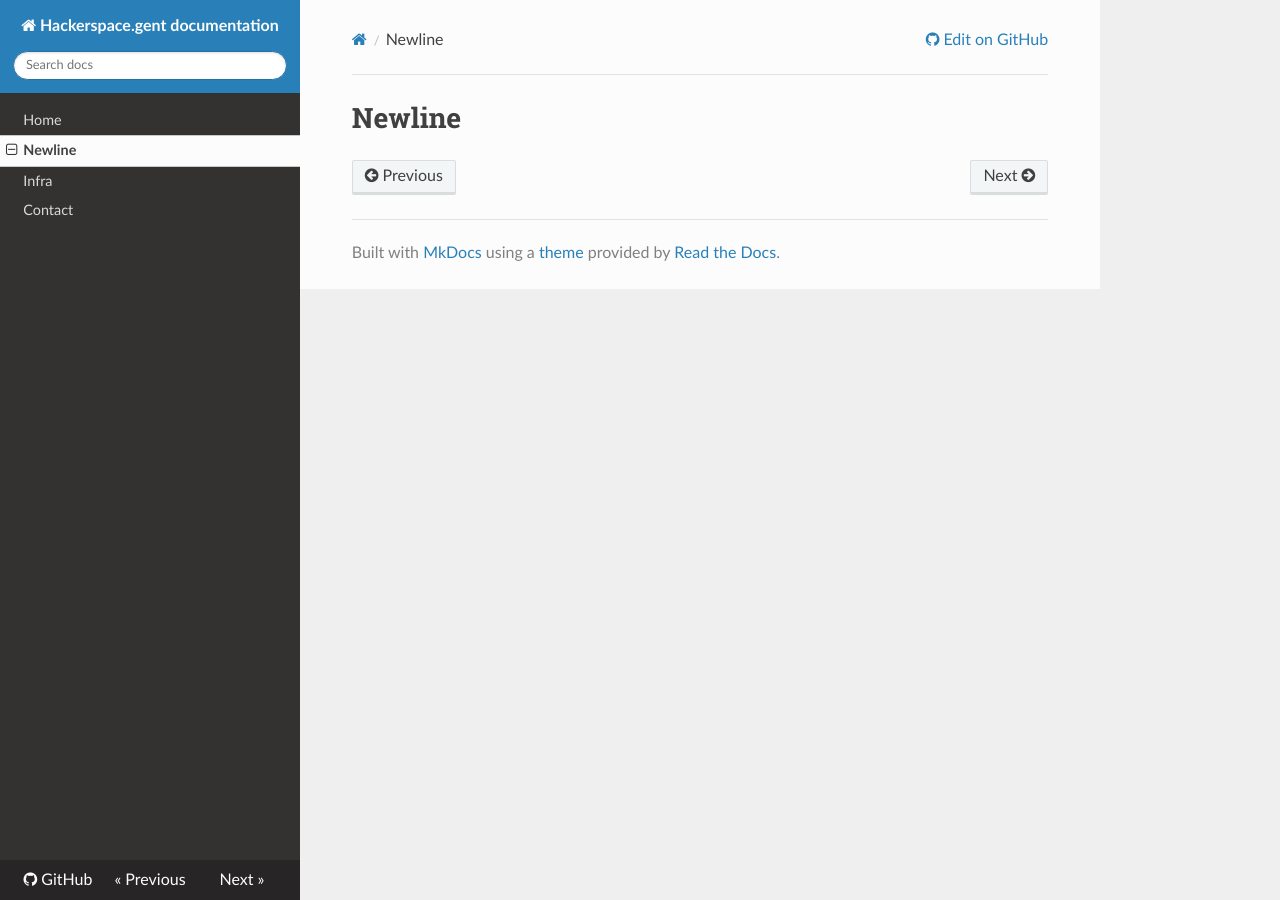
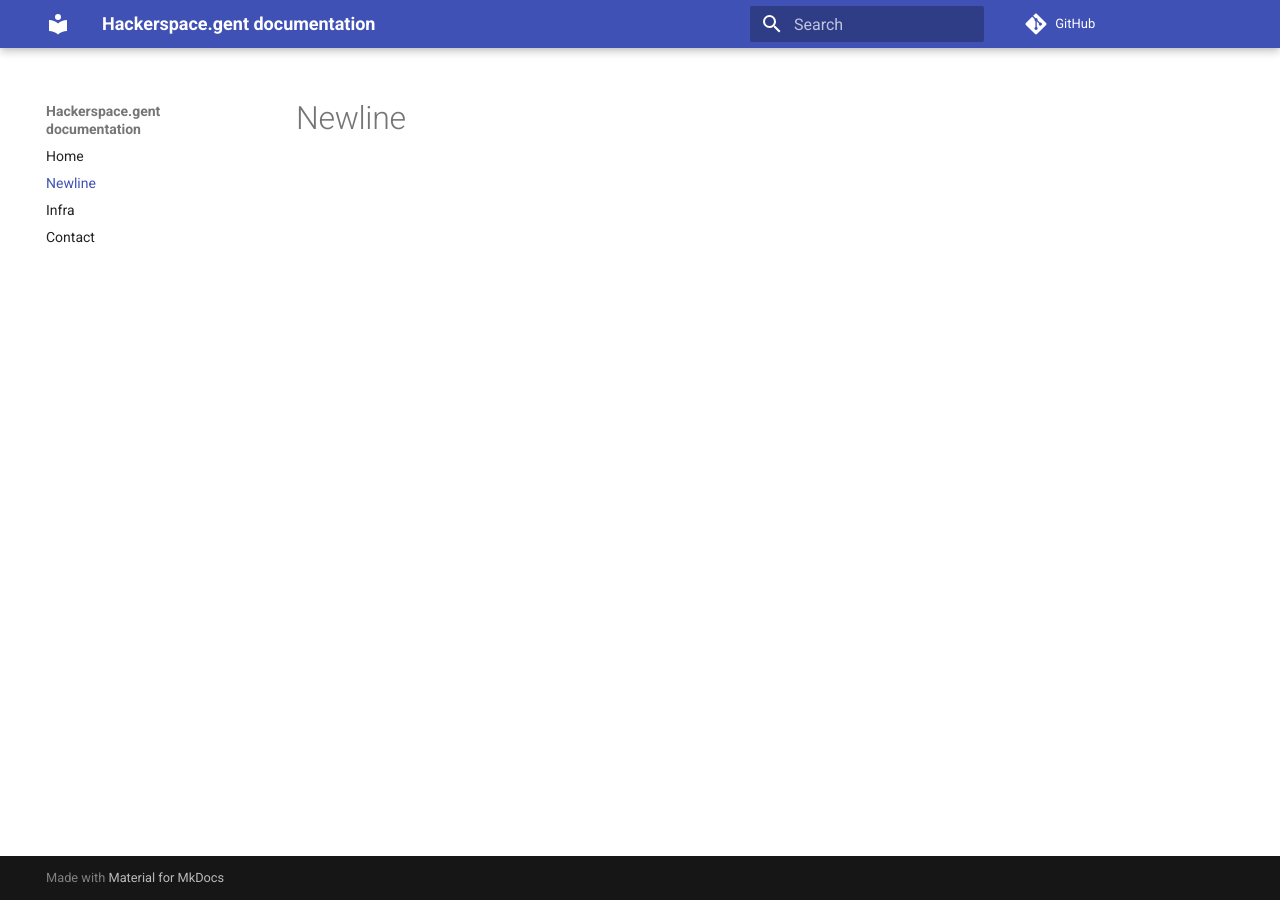
Before and after one commit to 0x20/docs, an MkDocs documentation site: the page built from docs/newline.md, in a window 1280 px wide. Built offline with MkDocs 1.6.1 and Material for MkDocs 9.7.7, drawn with Linux system fonts in a browser that asks for light colours; nearby versions of some CDN libraries; comment, search, counter and statistics services are not loaded.

Commit message:
Install and enable Material for MkDocs template

```diff
--- a/mkdocs.yml
+++ b/mkdocs.yml
@@ -5,6 +5,7 @@ nav:
 - Infra: infra.md
 - Contact: comms.md
 theme:
-  name: readthedocs
+  #name: readthedocs
+  name: material
 repo_url: https://github.com/0x20/docs
 edit_uri: blob/main/docs/
--- a/requirements.txt
+++ b/requirements.txt
@@ -1 +1,2 @@
 mkdocs==1.6.0
+mkdocs-material==9.*
```
